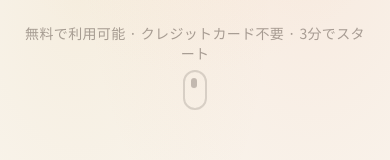
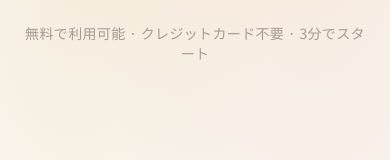
Before and after one commit to ykaya-jp/haretoki, a Next.js app: page / in a window 390 px wide. Shown: the part 684-844 px from the top of the page. Built offline with nearby package versions, Linux system fonts and the light colour scheme; no server answers.

Commit message:
fix: remove scroll hint from landing hero (outdated pattern, blocks content on mobile)

```diff
--- a/src/components/landing/landing-page.tsx
+++ b/src/components/landing/landing-page.tsx
@@ -132,17 +132,6 @@ export function LandingPage() {
           </motion.p>
         </motion.div>
 
-        {/* Scroll hint */}
-        <motion.div
-          initial={{ opacity: 0 }}
-          animate={{ opacity: 1 }}
-          transition={{ delay: 1.5, duration: 1 }}
-          className="absolute bottom-10 left-1/2 -translate-x-1/2 animate-bounce"
-        >
-          <div className="h-10 w-6 rounded-full border-2 border-foreground/15 p-1.5">
-            <div className="h-2.5 w-1.5 rounded-full bg-foreground/25" />
-          </div>
-        </motion.div>
       </section>
 
       {/* ─── Stats Section ─── */}
```
